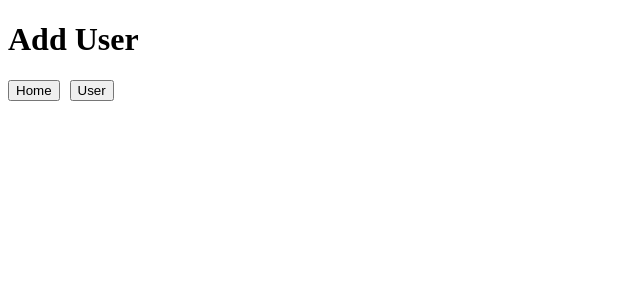
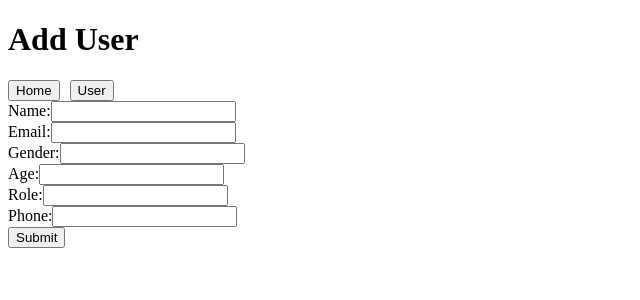
Before and after one commit to ElizabethArr/practica-CRUD, a Next.js app: page /users_add in a window 1280 px wide. Shown: the top 300 px of the page, without its empty margins (0-640 px from the left). Built offline with nearby package versions, Linux system fonts and the light colour scheme.

Commit message:
Se agrego formulario para agregar usuario

```diff
--- a/pages/users_add.tsx
+++ b/pages/users_add.tsx
@@ -1,22 +1,145 @@
-import Link from 'next/link';
+import { useState, ChangeEvent, FormEvent } from "react";
+import Link from "next/link";
 
 export default function UsuariosPage() {
+  const [formData, setFormData] = useState({
+    name: "",
+    email: "",
+    gender: "",
+    age: "",
+    role: "",
+    phone: "",
+  });
 
+  const [errors, setErrors] = useState({
+    gender: "",
+  });
 
+  const validateGender = (value: string) => {
+    const lowerValue = value.toLowerCase(); // Convertir a minúsculas
+    if (value && lowerValue !== "f" && lowerValue !== "m") {
+      return 'Gender must be "f", "m", or empty';
+    }
+    return "";
+  };
 
+  const handleChange = (e: ChangeEvent<HTMLInputElement>) => {
+    const { name, value } = e.target;
+
+    if (name === "gender") {
+      const error = validateGender(value);
+      setErrors({
+        ...errors,
+        gender: error,
+      });
+    }
+
+    setFormData({
+      ...formData,
+      [name]: value,
+    });
+  };
+
+  const handleSubmit = (e: FormEvent<HTMLFormElement>) => {
+    e.preventDefault();
+    const genderError = validateGender(formData.gender);
+
+    if (genderError) {
+      setErrors({ ...errors, gender: genderError });
+      return;
+    }
+
+    console.log("Formulario enviado:", formData);
+    // Aquí podrías agregar lógica para enviar los datos a un servidor o procesarlos de otra manera
+  };
 
   return (
     <div>
       <h1>Add User</h1>
 
       <Link href="/" passHref>
-        <button style={{ marginRight: '10px' }} >Home </button>
+        <button style={{ marginRight: "10px" }}>Home</button>
       </Link>
 
       <Link href="/users" passHref>
-        <button>User</button>
+        <button style={{ marginRight: "10px" }}>User</button>
       </Link>
 
+      <form onSubmit={handleSubmit}>
+        <div>
+          <label htmlFor="name">Name:</label>
+          <input
+            type="text"
+            id="name"
+            name="name"
+            value={formData.name}
+            onChange={handleChange}
+            required
+          />
+        </div>
+
+        <div>
+          <label htmlFor="email">Email:</label>
+          <input
+            type="email"
+            id="email"
+            name="email"
+            value={formData.email}
+            onChange={handleChange}
+            required
+          />
+        </div>
+
+        <div>
+          <label htmlFor="gender">Gender:</label>
+          <input
+            type="text"
+            id="gender"
+            name="gender"
+            value={formData.gender}
+            onChange={handleChange}
+          />
+          {errors.gender && <p style={{ color: "red" }}>{errors.gender}</p>}
+        </div>
+
+        <div>
+          <label htmlFor="age">Age:</label>
+          <input
+            type="number"
+            id="age"
+            name="age"
+            value={formData.age}
+            onChange={handleChange}
+            required
+          />
+        </div>
+
+        <div>
+          <label htmlFor="role">Role:</label>
+          <input
+            type="text"
+            id="role"
+            name="role"
+            value={formData.role}
+            onChange={handleChange}
+            required
+          />
+        </div>
+
+        <div>
+          <label htmlFor="phone">Phone:</label>
+          <input
+            type="tel"
+            id="phone"
+            name="phone"
+            value={formData.phone}
+            onChange={handleChange}
+            required
+          />
+        </div>
+
+        <button type="submit">Submit</button>
+      </form>
     </div>
   );
 }
```
Also changed, not shown: pages/users.tsx (+12 -63 lines).
